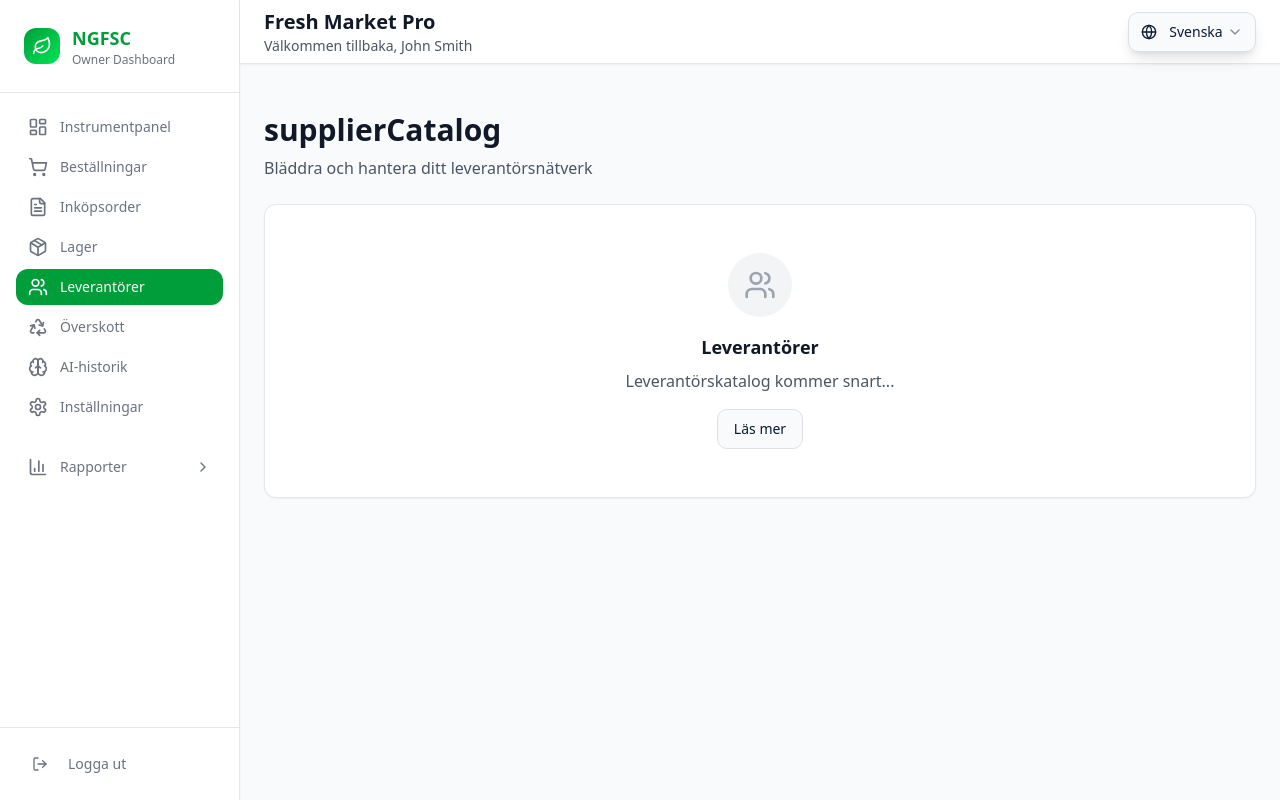
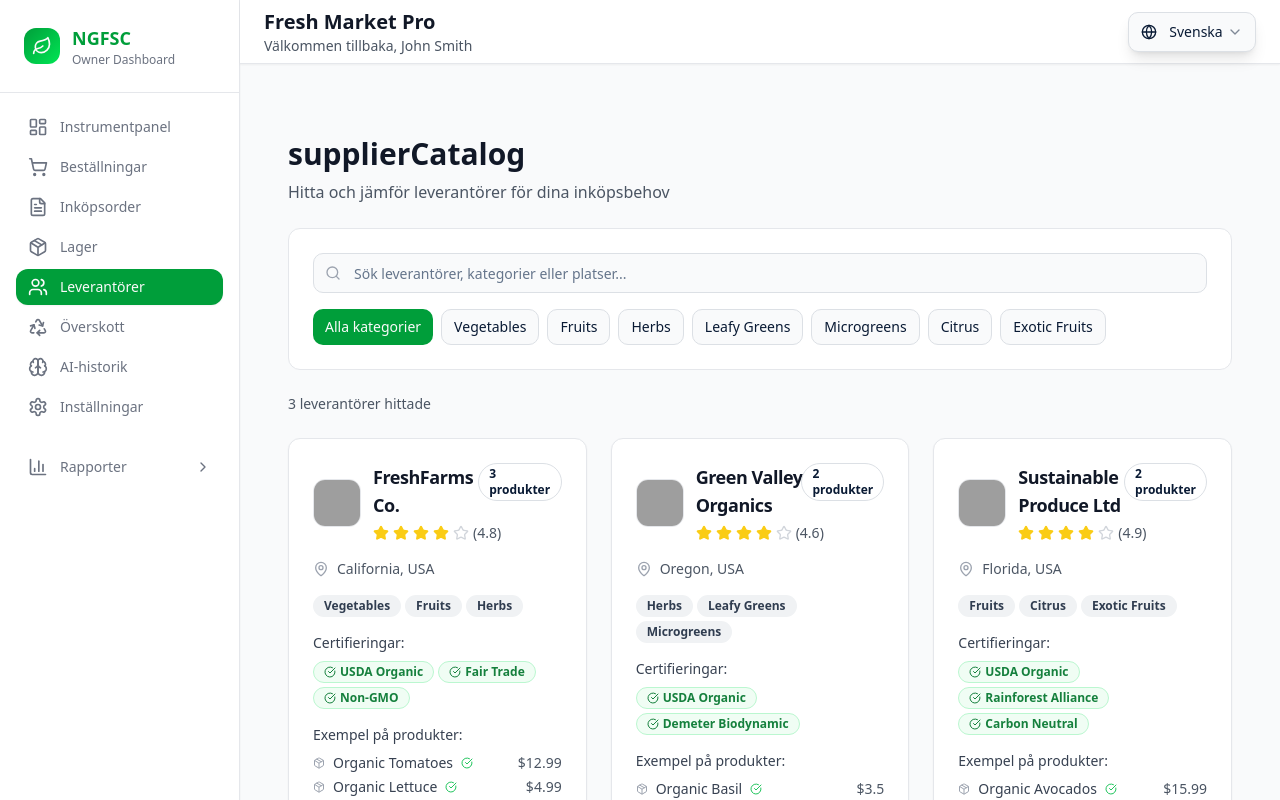
Before and after one commit to NeuracodeDev/ngfsc-owner-portal-react, a React (Vite) app: page /app/suppliers in a window 1280 px wide. Shown: the top 800 px of the page. Built offline with nearby package versions, Linux system fonts and the light colour scheme; grey boxes are pictures that could not be loaded.

Commit message:
Fix SupplierCatalogPage and improve UI
Improve the SupplierCatalogPage by implementing a card grid for suppliers, including logos, categories, and ratings. Add a "Request quote" button that opens a chat-like drawer.

```diff
--- a/src/pages/SupplierCatalogPage.tsx
+++ b/src/pages/SupplierCatalogPage.tsx
@@ -1,29 +1,241 @@
+import { useState } from 'react';
 import { Card, CardContent, CardHeader, CardTitle } from '@/components/ui/card';
-import { EmptyState } from '@/components/ui/empty-state';
+import { Input } from '@/components/ui/input';
+import { Badge } from '@/components/ui/badge';
+import { Button } from '@/components/ui/button';
+import { Skeleton } from '@/components/ui/skeleton';
 import { useTranslation } from 'react-i18next';
-import { Users } from 'lucide-react';
+import { useSuppliers, Supplier } from '@/hooks/useSuppliers';
+import { Search, Star, MapPin, Mail, Phone, Package, CheckCircle, XCircle, Users } from 'lucide-react';
 
 const SupplierCatalogPage = () => {
   const { t } = useTranslation();
+  const { suppliers, loading } = useSuppliers();
+  const [searchQuery, setSearchQuery] = useState('');
+  const [selectedCategory, setSelectedCategory] = useState<string>('');
+
+  // Get unique categories
+  const allCategories = suppliers.flatMap(supplier => supplier.categories);
+  const uniqueCategories = Array.from(new Set(allCategories));
+
+  // Filter suppliers
+  const filteredSuppliers = suppliers.filter(supplier => {
+    const matchesSearch = supplier.name.toLowerCase().includes(searchQuery.toLowerCase()) ||
+                         supplier.categories.some(cat => cat.toLowerCase().includes(searchQuery.toLowerCase())) ||
+                         supplier.location.toLowerCase().includes(searchQuery.toLowerCase());
+
+    const matchesCategory = !selectedCategory || supplier.categories.includes(selectedCategory);
+
+    return matchesSearch && matchesCategory;
+  });
+
+  const renderStars = (rating: number) => {
+    return Array.from({ length: 5 }, (_, i) => (
+      <Star
+        key={i}
+        className={`w-4 h-4 ${i < Math.floor(rating) ? 'text-yellow-400 fill-yellow-400' : 'text-gray-300'}`}
+      />
+    ));
+  };
+
+  const SupplierCard = ({ supplier }: { supplier: Supplier }) => (
+    <Card className="group hover:shadow-lg transition-all duration-200 border border-gray-200 bg-white">
+      <CardHeader className="pb-4">
+        <div className="flex items-start justify-between">
+          <div className="flex items-center space-x-3">
+            {supplier.logo && (
+              <img
+                src={supplier.logo}
+                alt={supplier.name}
+                className="w-12 h-12 rounded-lg object-cover border border-gray-200"
+              />
+            )}
+            <div>
+              <CardTitle className="text-lg font-semibold text-gray-900 group-hover:text-primary transition-colors">
+                {supplier.name}
+              </CardTitle>
+              <div className="flex items-center space-x-1 mt-1">
+                {renderStars(supplier.rating)}
+                <span className="text-sm text-gray-600 ml-1">({supplier.rating})</span>
+              </div>
+            </div>
+          </div>
+          <Badge variant="outline" className="text-xs">
+            {supplier.catalog.length} {supplier.catalog.length === 1 ? 'produkt' : 'produkter'}
+          </Badge>
+        </div>
+      </CardHeader>
+
+      <CardContent className="space-y-4">
+        {/* Location */}
+        <div className="flex items-center text-sm text-gray-600">
+          <MapPin className="w-4 h-4 mr-2 text-gray-400" />
+          {supplier.location}
+        </div>
+
+        {/* Categories */}
+        <div className="flex flex-wrap gap-1">
+          {supplier.categories.map((category) => (
+            <Badge key={category} variant="secondary" className="text-xs">
+              {category}
+            </Badge>
+          ))}
+        </div>
+
+        {/* Certifications */}
+        {supplier.certifications.length > 0 && (
+          <div className="space-y-2">
+            <div className="text-sm font-medium text-gray-700">Certifieringar:</div>
+            <div className="flex flex-wrap gap-1">
+              {supplier.certifications.map((cert) => (
+                <Badge key={cert} className="text-xs bg-green-50 text-green-700 border-green-200">
+                  <CheckCircle className="w-3 h-3 mr-1" />
+                  {cert}
+                </Badge>
+              ))}
+            </div>
+          </div>
+        )}
+
+        {/* Sample Products */}
+        <div className="space-y-2">
+          <div className="text-sm font-medium text-gray-700">Exempel på produkter:</div>
+          <div className="space-y-1">
+            {supplier.catalog.slice(0, 3).map((product) => (
+              <div key={product.id} className="flex items-center justify-between text-sm">
+                <div className="flex items-center space-x-2">
+                  <Package className="w-3 h-3 text-gray-400" />
+                  <span className="text-gray-700">{product.name}</span>
+                  {product.inStock ? (
+                    <CheckCircle className="w-3 h-3 text-green-500" />
+                  ) : (
+                    <XCircle className="w-3 h-3 text-red-500" />
+                  )}
+                </div>
+                <span className="text-gray-600">${product.unitPrice}</span>
+              </div>
+            ))}
+            {supplier.catalog.length > 3 && (
+              <div className="text-xs text-gray-500">
+                +{supplier.catalog.length - 3} fler produkter
+              </div>
+            )}
+          </div>
+        </div>
+
+        {/* Contact Info */}
+        <div className="pt-4 border-t border-gray-100 space-y-2">
+          <div className="flex items-center text-sm text-gray-600">
+            <Mail className="w-4 h-4 mr-2 text-gray-400" />
+            {supplier.email}
+          </div>
+          <div className="flex items-center text-sm text-gray-600">
+            <Phone className="w-4 h-4 mr-2 text-gray-400" />
+            {supplier.phone}
+          </div>
+        </div>
+
+        {/* Actions */}
+        <div className="flex space-x-2 pt-2">
+          <Button variant="outline" size="sm" className="flex-1">
+            Visa katalog
+          </Button>
+          <Button size="sm" className="flex-1">
+            Begär offert
+          </Button>
+        </div>
+      </CardContent>
+    </Card>
+  );
 
   return (
-    <div className="space-y-6 animate-fade-in">
+    <div className="bg-gray-50 min-h-screen">
+      <div className="mx-auto max-w-7xl p-6 space-y-6 animate-fade-in">
         <div className="mt-6">
           <h1 className="text-3xl font-bold text-gray-900">{t('supplierCatalog')}</h1>
           <p className="text-gray-600 mt-2">
-          {t('browseSuppliers')}
+            Hitta och jämför leverantörer för dina inköpsbehov
           </p>
         </div>
 
-      <EmptyState
-        icon={Users}
-        title={t('suppliers')}
-        description={t('supplierCatalogSoon')}
-        action={{
-          label: "Läs mer",
-          onClick: () => window.open('https://docs.lovable.dev', '_blank')
-        }}
+        {/* Search and Filters */}
+        <div className="bg-white rounded-lg border border-gray-200 p-6 space-y-4">
+          <div className="relative">
+            <Search className="absolute left-3 top-1/2 transform -translate-y-1/2 text-gray-400 w-4 h-4" />
+            <Input
+              placeholder="Sök leverantörer, kategorier eller platser..."
+              value={searchQuery}
+              onChange={(e) => setSearchQuery(e.target.value)}
+              className="pl-10"
             />
+          </div>
+
+          {/* Category Filter */}
+          <div className="flex flex-wrap gap-2">
+            <Button
+              variant={selectedCategory === '' ? 'default' : 'outline'}
+              size="sm"
+              onClick={() => setSelectedCategory('')}
+            >
+              Alla kategorier
+            </Button>
+            {uniqueCategories.map((category) => (
+              <Button
+                key={category}
+                variant={selectedCategory === category ? 'default' : 'outline'}
+                size="sm"
+                onClick={() => setSelectedCategory(category)}
+              >
+                {category}
+              </Button>
+            ))}
+          </div>
+        </div>
+
+        {/* Results Summary */}
+        <div className="flex items-center justify-between">
+          <div className="text-sm text-gray-600">
+            {loading ? 'Laddar leverantörer...' : `${filteredSuppliers.length} leverantörer hittade`}
+          </div>
+        </div>
+
+        {/* Suppliers Grid */}
+        {loading ? (
+          <div className="grid grid-cols-1 md:grid-cols-2 lg:grid-cols-3 gap-6">
+            {Array.from({ length: 6 }).map((_, i) => (
+              <Card key={i} className="p-6">
+                <div className="space-y-4">
+                  <div className="flex items-center space-x-3">
+                    <Skeleton className="w-12 h-12 rounded-lg" />
+                    <div className="space-y-2">
+                      <Skeleton className="h-4 w-32" />
+                      <Skeleton className="h-3 w-20" />
+                    </div>
+                  </div>
+                  <Skeleton className="h-3 w-full" />
+                  <Skeleton className="h-3 w-2/3" />
+                  <div className="flex space-x-2">
+                    <Skeleton className="h-8 flex-1" />
+                    <Skeleton className="h-8 flex-1" />
+                  </div>
+                </div>
+              </Card>
+            ))}
+          </div>
+        ) : filteredSuppliers.length === 0 ? (
+          <div className="text-center py-12">
+            <Users className="w-12 h-12 text-gray-400 mx-auto mb-4" />
+            <h3 className="text-lg font-medium text-gray-900 mb-2">Inga leverantörer hittade</h3>
+            <p className="text-gray-600">Försök med andra söktermer eller filter</p>
+          </div>
+        ) : (
+          <div className="grid grid-cols-1 md:grid-cols-2 lg:grid-cols-3 gap-6">
+            {filteredSuppliers.map((supplier) => (
+              <SupplierCard key={supplier.id} supplier={supplier} />
+            ))}
+          </div>
+        )}
+      </div>
     </div>
   );
 };
```
Lines whose indentation alone changed are shown as unchanged.
